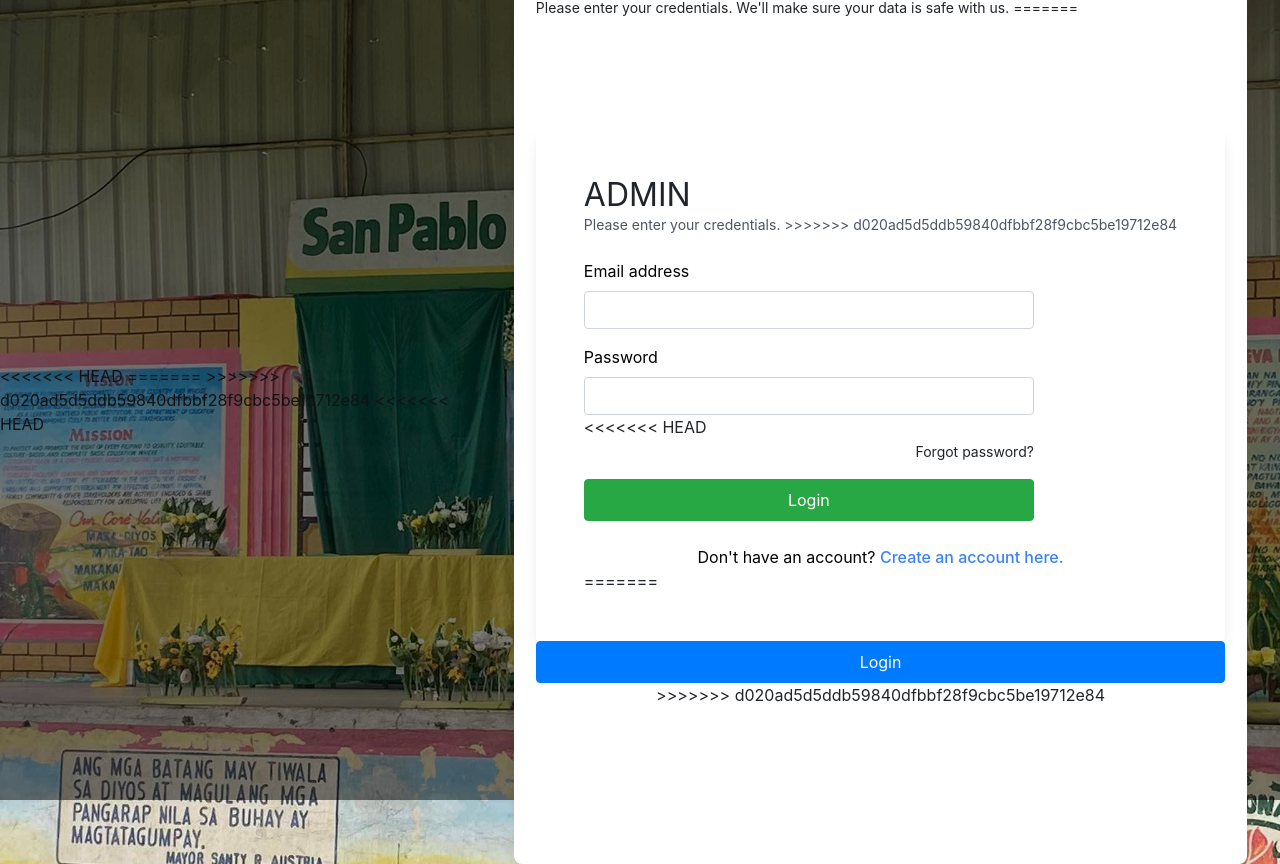
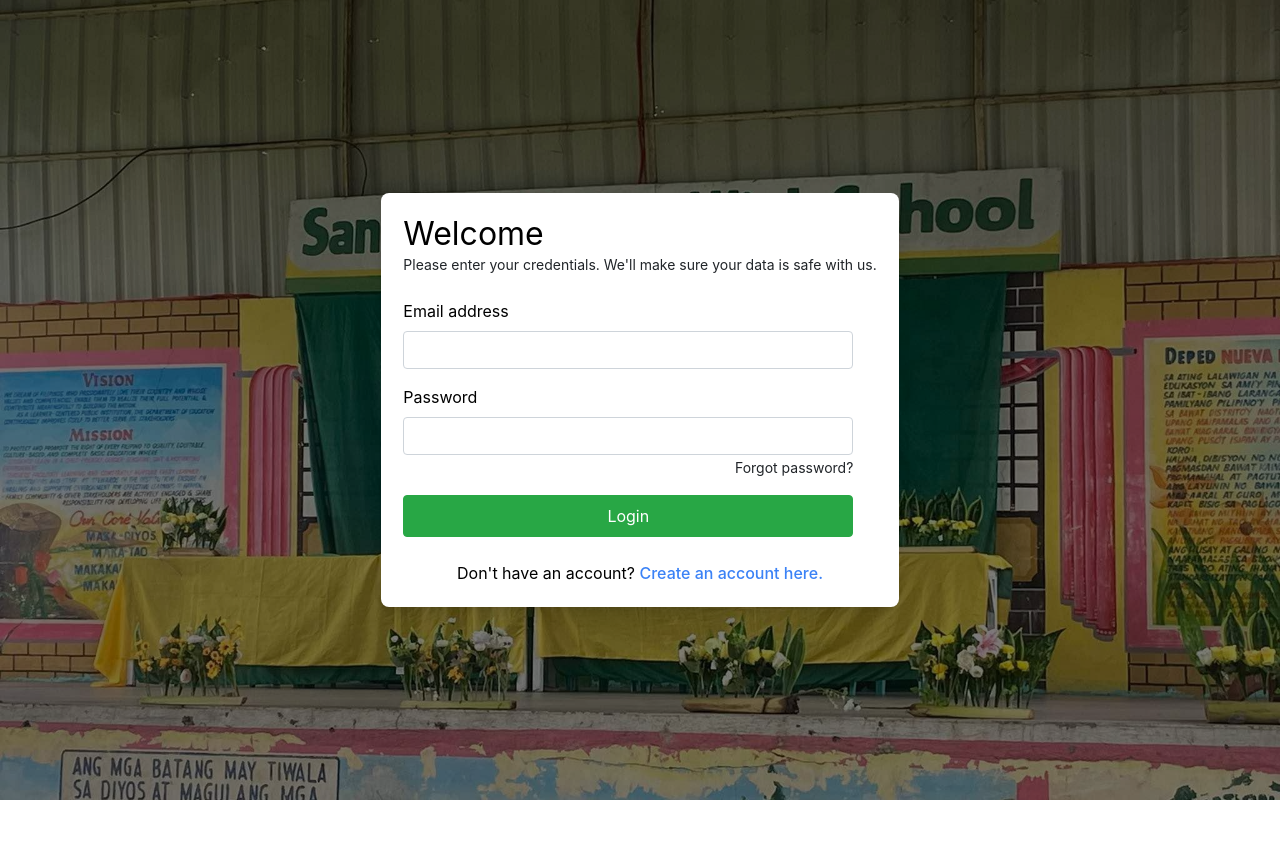
Before and after one commit to justjeng/EzDocs, a PHP site: page /adminui/adminlogin.php in a window 1280 px wide. After the commit the page ends 800 px from the top, so only its background shows below. Run offline with PHP 8.4, Linux system fonts and the light colour scheme; some libraries are stand-ins or nearby versions.

Commit message:
Update adminlogin.php

```diff
--- a/adminui/adminlogin.php
+++ b/adminui/adminlogin.php
@@ -12,7 +12,6 @@
     include("../_includes/scripts.php");
     ?>
 
-<<<<<<< HEAD
     <style>
         body {
             margin: 0;
@@ -58,13 +57,10 @@
         }
     </style>
 
-=======
->>>>>>> d020ad5d5ddb59840dfbbf28f9cbc5be19712e84
 </head>
 
 <body>
 
-<<<<<<< HEAD
     <div class="overlay"></div>
 
     <div class="container flex flex-col items-center justify-center w-full">
@@ -74,16 +70,6 @@
                 <h1 class="text-[32px] !text-left text-black">Welcome</h1>
                 <p class="text-[14px] text-black-300">
                     Please enter your credentials. We'll make sure your data is safe with us.
-=======
-    <div class="flex flex-col items-center justify-center h-screen w-full">
-
-        <div class="shadow-lg p-5 rounded min-w-[500px]">
-
-            <div class="mb-4">
-                <h1 class="text-[32px] !text-left">ADMIN</h1>
-                <p class="text-[14px] text-gray-600">
-                    Please enter your credentials.
->>>>>>> d020ad5d5ddb59840dfbbf28f9cbc5be19712e84
                 </p>
             </div>
 
@@ -104,7 +90,6 @@
                 <div class="mb-3">
                     <label for="exampleInputPassword1" class="form-label">Password</label>
                     <input type="password" class="form-control" id="exampleInputPassword1" name="inputPassword">
-<<<<<<< HEAD
                     <div class="w-full text-right">
                         <a href="forgot_password.php" class="text-black-300 text-[14px] hover:text-blue-500 hover:underline">Forgot
                             password?</a>
@@ -118,11 +103,6 @@
                 <a href="adminregistration.php" class="font-medium text-blue-500 hover:underline">Create an account here.</a>
             </p>
 
-=======
-                </div>
-                <button type="submit" class="btn btn-primary w-full py-2" name="btnLogin">Login</button>
-            </form>
->>>>>>> d020ad5d5ddb59840dfbbf28f9cbc5be19712e84
         </div>
 
     </div>
```
